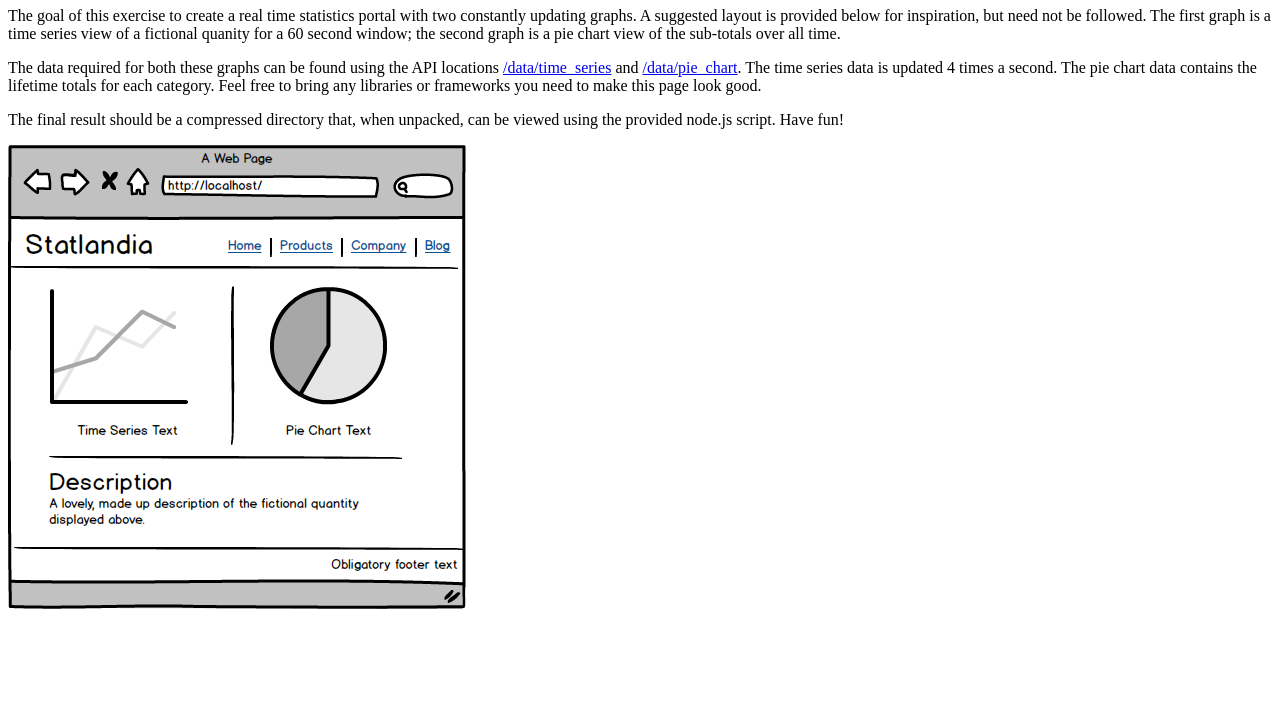
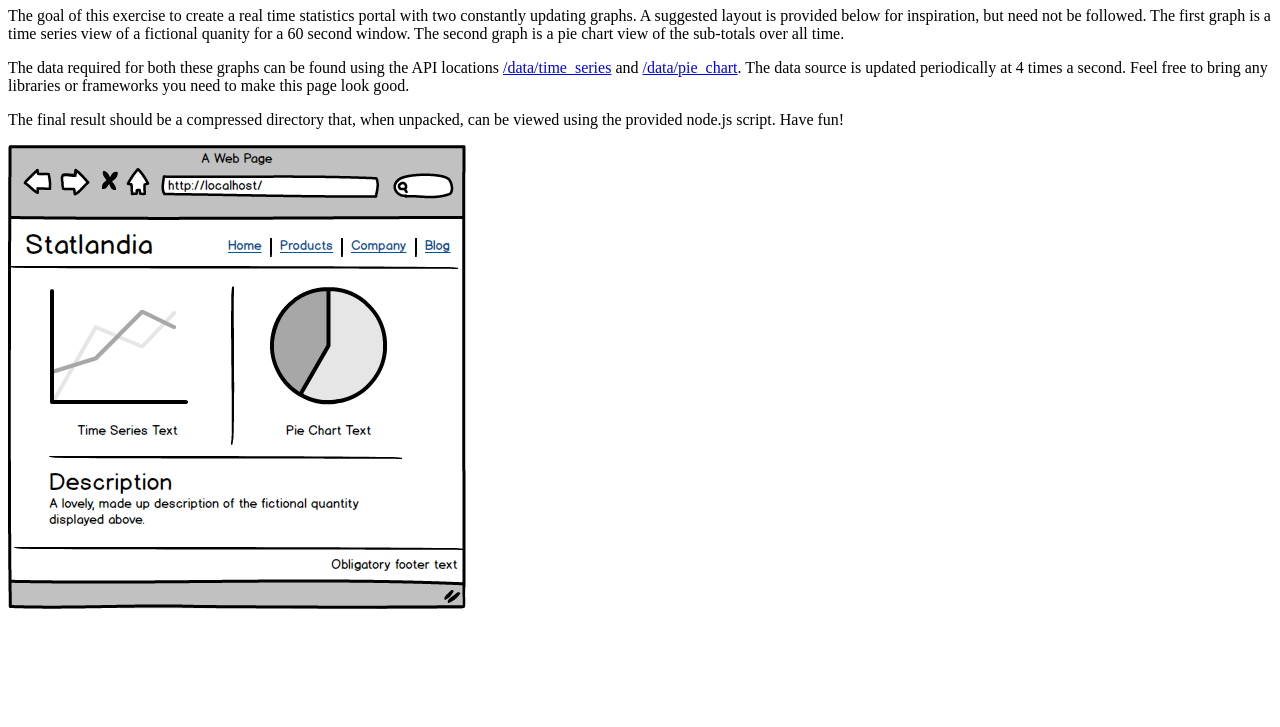
Before and after one commit to paulcnichols/Statlandia, a website: page public/index.html in a window 1280 px wide. Shown: the part 73-800 px from the top of the page. Drawn offline with Linux system fonts and the light colour scheme.

Commit message:
more description

```diff
--- a/public/index.html
+++ b/public/index.html
@@ -6,13 +6,15 @@
     </head>
     <body>
         <h1>Statlandia</h1>
-        <p>The goal of this exercise to create a real time statistics portal with two constantly updating graphs.  A suggested layout is provided below for inspiration, but need not be followed.  The first graph is a time series view of a fictional quanity for a 60 second window; the second graph is a pie chart view of the sub-totals over all time.
+        <p>
+The goal of this exercise to create a real time statistics portal with two constantly updating graphs. A suggested layout is provided below for inspiration, but need not be followed. The first graph is a time series view of a fictional quanity for a 60 second window.  The second graph is a pie chart view of the sub-totals over all time.
+        <p>
+The data required for both these graphs can be found using the API locations
+<a href="/data/time_series">/data/time_series</a> and <a href="/data/pie_chart">/data/pie_chart</a>.
+The data source is updated periodically at 4 times a second.  Feel free to bring any libraries or frameworks you need to make this page look good.
         </p>
         <p>
-        The data required for both these graphs can be found using the API locations <a href="/data/time_series">/data/time_series</a> and <a href="/data/pie_chart">/data/pie_chart</a>.  The time series data is updated 4 times a second.  The pie chart data contains the lifetime totals for each category.  Feel free to bring any libraries or frameworks you need to make this page look good.
-        </p>
-        <p>
-        The final result should be a compressed directory that, when unpacked, can be viewed using the provided node.js script.  Have fun!
+The final result should be a compressed directory that, when unpacked, can be viewed using the provided node.js script. Have fun!
         </p>
         <p><img src="/design.png"/></p>
     </body>
```
Also changed, not shown: README.md.
